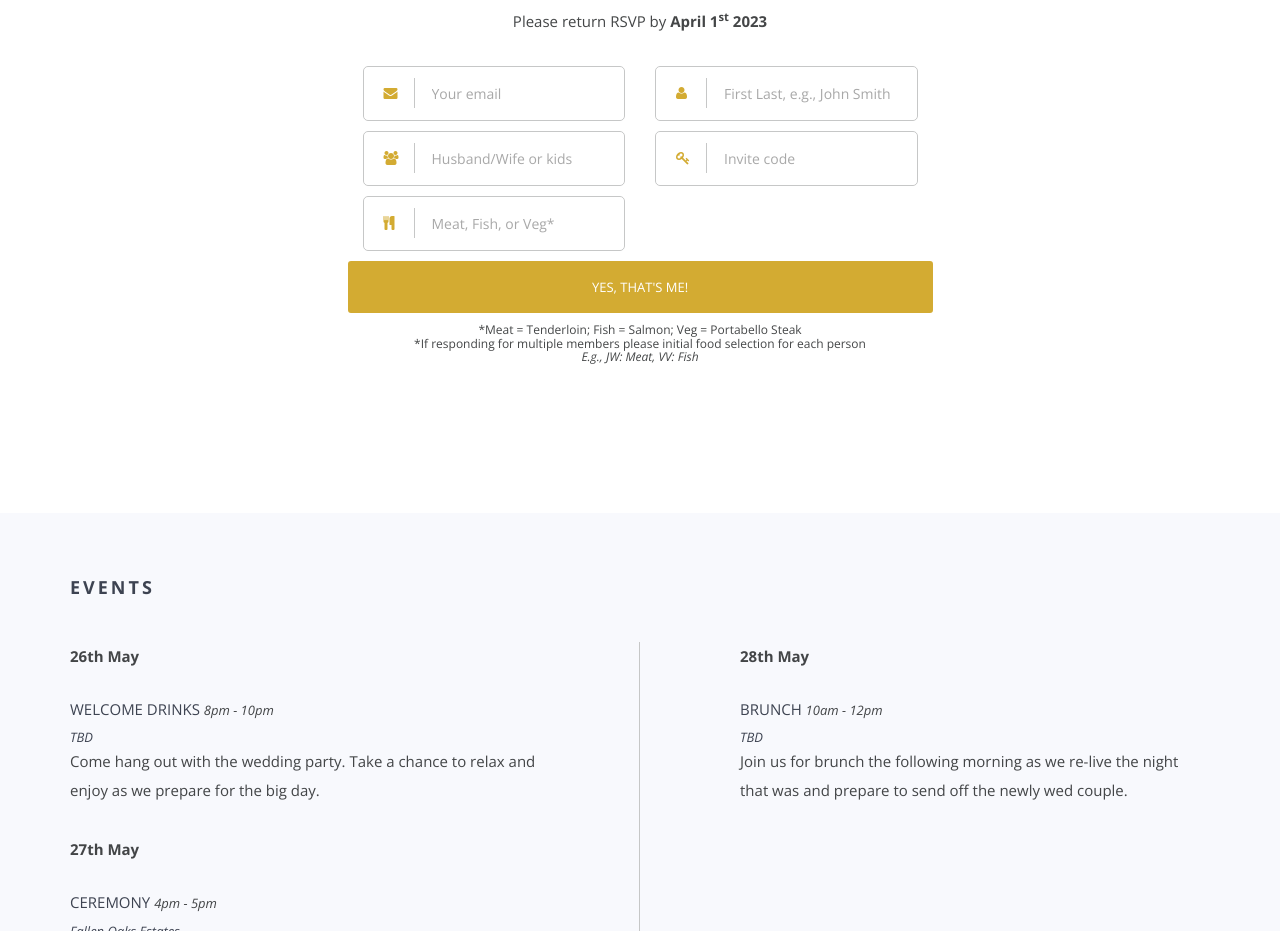
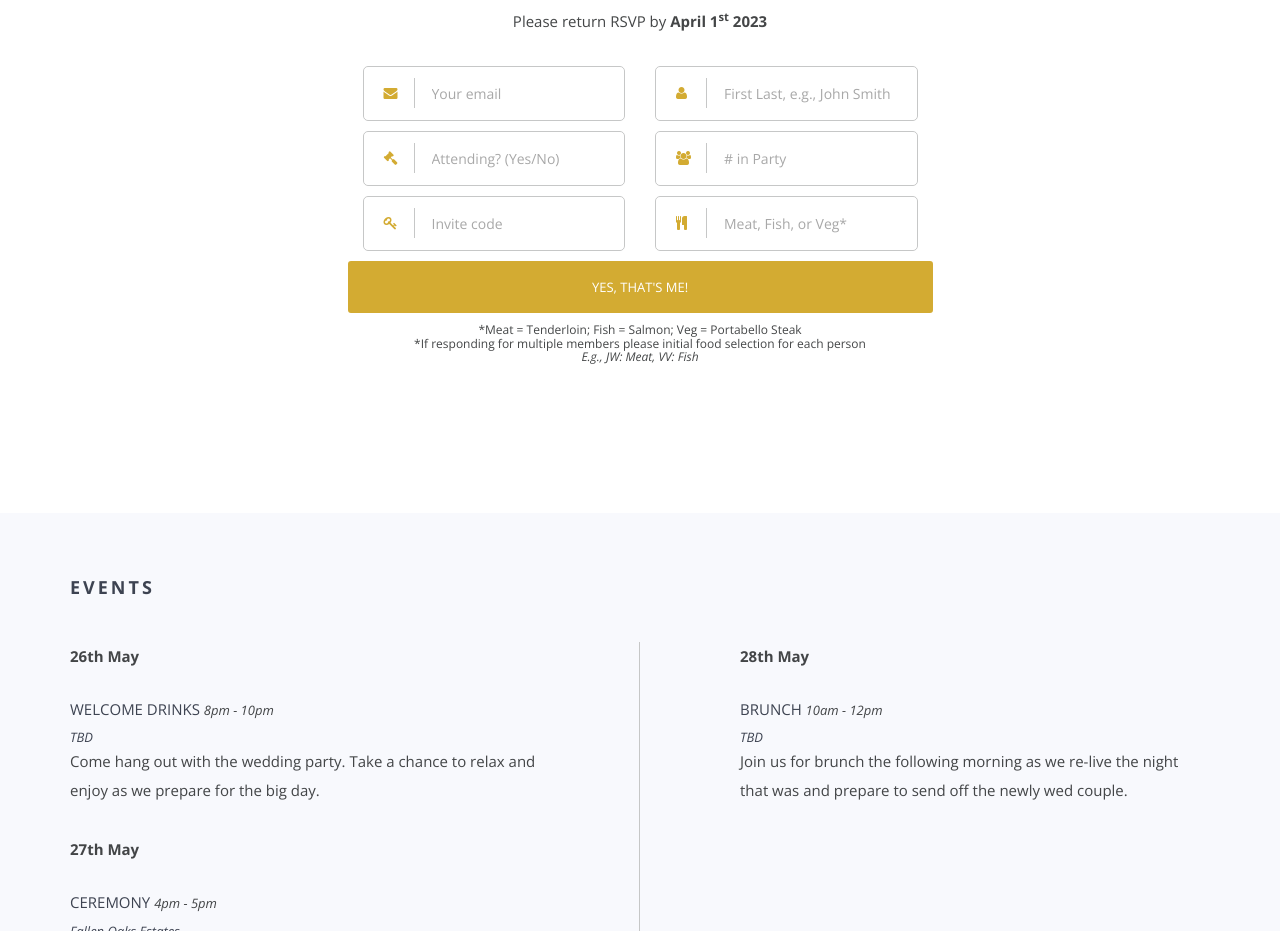
Before and after one commit to williazo/one-in-a-williams, a website: page index.html in a window 1280 px wide. Shown: the part 1720-2651 px from the top of the page. Drawn offline with nearby package versions, Linux system fonts and the light colour scheme; some packages are replaced by stand-ins of ours; a script that the page names is missing; files whose address does not match are found by name.

Commit message:
add attending (yes/no) input form

```diff
--- a/index.html
+++ b/index.html
@@ -181,8 +181,14 @@
                         <div class="row">
                             <div class="col-md-6 col-sm-6">
                                 <div class="form-input-group">
+                                    <i class="fa fa-gavel"></i><input name="attending" placeholder="Attending? (Yes/No)"
+                                        required>
+                                </div>
+                            </div>
+                            <div class=" col-md-6 col-sm-6">
+                                <div class="form-input-group">
                                     <i class="fa fa-users"></i><input type="number" name="extras" class="" min="0"
-                                        max="4" placeholder="Husband/Wife or kids" required>
+                                        max="4" placeholder="# in Party" required>
                                 </div>
                             </div>
                             <div class="col-md-6 col-sm-6">
--- a/sass/styles.scss
+++ b/sass/styles.scss
@@ -1119,6 +1119,13 @@ RSVP form
         transform: translateY(-50%);
         margin-left: 20px;
       }
+      .fa-gavel{
+        font-size: 14px;
+        position: absolute;
+        top: 50%;
+        transform: translateY(-50%);
+        margin-left: 20px;
+      }
 
       input {
         padding-left: 68px;
```
Also changed, not shown: css/styles.min.css.
